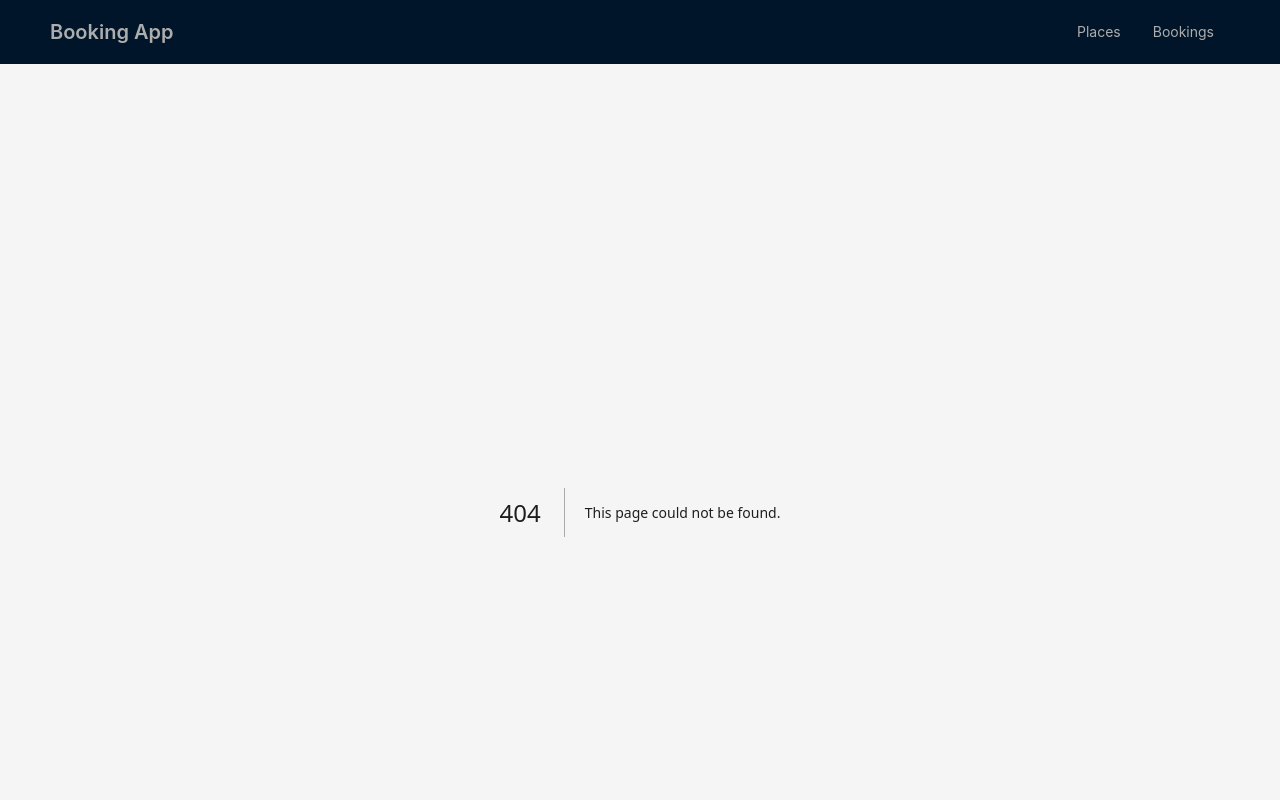
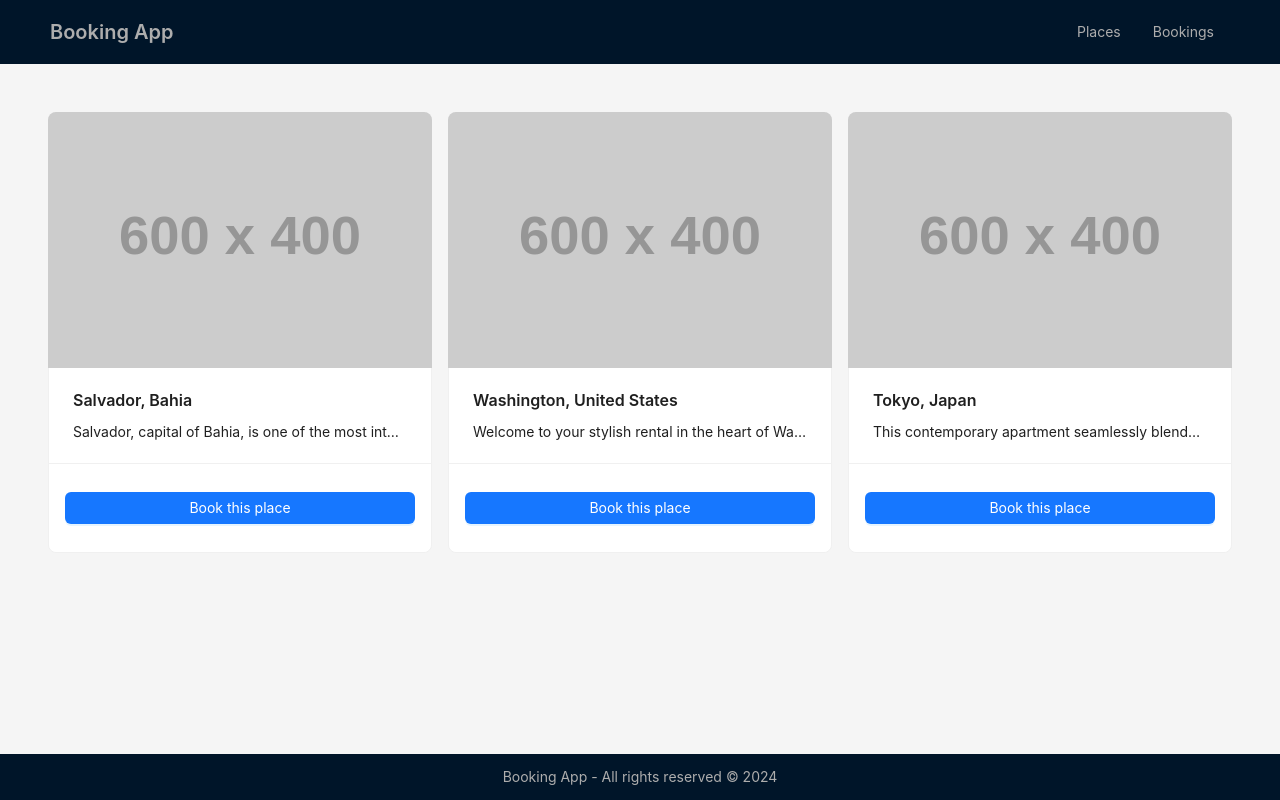
Before and after one commit to ramonmsp/booking, a Next.js app: page /places in a window 1280 px wide. Before the commit this address had no page. Shown: the top 800 px of the page. Built offline with nearby package versions, Linux system fonts and the light colour scheme.

Commit message:
feat: places page

```diff
--- /dev/null
+++ b/src/app/components/place_card/place_card.tsx
@@ -0,0 +1,39 @@
+import React from 'react';
+import { Button, Card, Typography } from 'antd';
+import { Place } from '@/app/lib/mocks/places';
+import useStyles from './use_styles';
+import Link from 'next/link';
+
+interface PlaceCardProps {
+  place: Place;
+}
+export const PlaceCard = ({ place }: PlaceCardProps) => {
+  const styles = useStyles();
+
+  return (
+    <Card
+      hoverable
+      cover={<img alt="example" src={place.imageUrl} />}
+      actions={[
+        <div style={styles.container}>
+          <Link href={`bookings/new/${place.id}`}>
+            <Button type="primary" block>
+              Book this place{' '}
+            </Button>
+          </Link>
+        </div>,
+      ]}
+    >
+      <Card.Meta
+        title={place.location}
+        description={
+          <div>
+            <Typography.Text ellipsis={{ tooltip: place.description }}>
+              {place.description}
+            </Typography.Text>
+          </div>
+        }
+      />
+    </Card>
+  );
+};
--- /dev/null
+++ b/src/app/components/place_card/use_styles.tsx
@@ -0,0 +1,17 @@
+import React, { CSSProperties } from 'react';
+
+type StylesType = {
+  container: CSSProperties;
+};
+
+const useStyles = (): StylesType => {
+  return React.useMemo(() => {
+    return {
+      container: {
+        padding: '1rem',
+      },
+    };
+  }, []);
+};
+
+export default useStyles;
--- /dev/null
+++ b/src/app/places/page.tsx
@@ -0,0 +1,23 @@
+'use client';
+import React from 'react';
+import { Col, Row } from 'antd';
+import { PlaceCard } from '../components/place_card/place_card';
+import { Place } from '../lib/mocks/places';
+import { getPlaces } from '../utils/requests';
+
+const Places = async () => {
+  const places = await getPlaces();
+
+  const renderCards = (places: Place[]) =>
+    places.map((place, index) => (
+      <Col span={8} key={index}>
+        <PlaceCard place={place} />
+      </Col>
+    ));
+
+  return <Row gutter={16}>
+    {renderCards(places)}
+  </Row>;
+};
+
+export default Places;
--- /dev/null
+++ b/src/app/places/use_styles.tsx
@@ -0,0 +1,18 @@
+import React, { CSSProperties } from 'react';
+
+type StylesType = {
+
+  container: CSSProperties;
+};
+
+const useStyles = (): StylesType => {
+  return React.useMemo(() => {
+    return {
+      container: {
+        minHeight: 'calc(100vh - 110px)',
+      },
+    };
+  }, []);
+};
+
+export default useStyles;
```
